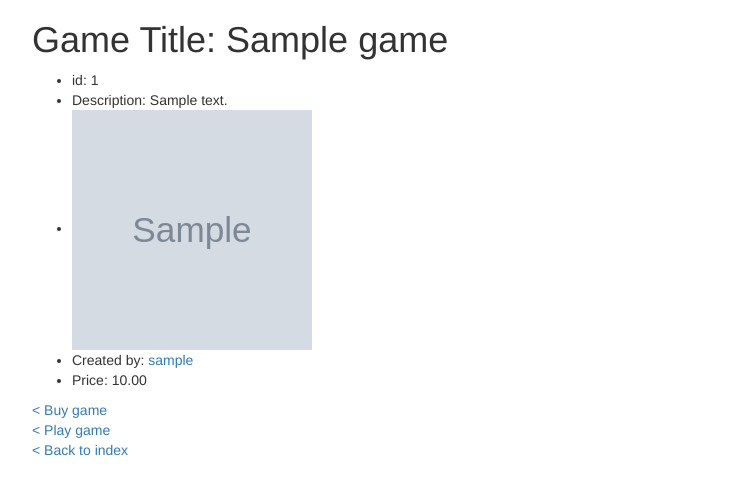
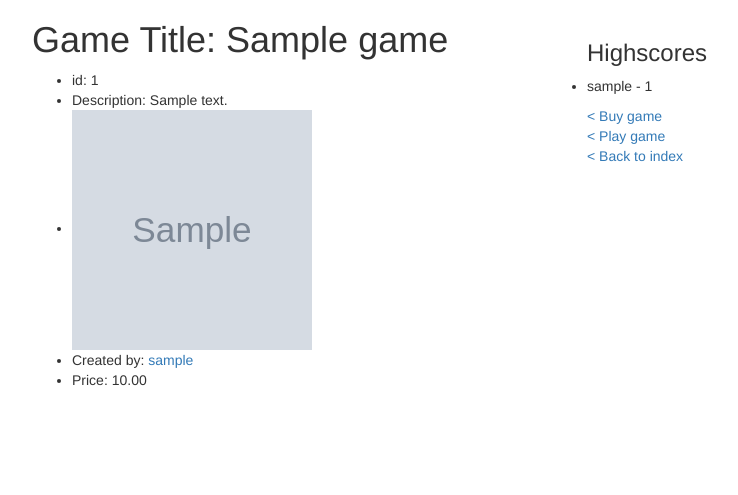
Before and after one commit to icesuperbravo/Gamesite, a Django app: page /games/1/ in a window 1280 px wide. Shown: the top 495 px of the page, without its empty margins (338-1076 px from the left). Run offline with Django 3.2, Linux system fonts and the light colour scheme; tables that the repository leaves empty hold one stand-in row (values such as "Sample post"); grey boxes marked "Sample" are stand-in pictures; parts of the project's set-up code (start-up, migrations or seed data) failed here and were passed over; some libraries are stand-ins or nearby versions.

Commit message:
add highscores model, list highscores in game_view

```diff
--- a/game/models.py
+++ b/game/models.py
@@ -59,13 +59,10 @@ class Profile(models.Model):
         return self.USERTYPE_CHOICES[self.usertype][1];
 
 
+class Highscore(models.Model):
+    player = models.ForeignKey('Profile')
+    game = models.ForeignKey('Game', on_delete=models.CASCADE, related_name='highscores')
+    value = models.IntegerField(null=False)
 
-
-# @receiver(post_save, sender=User)
-# def create_user_profile(sender, instance, created, **kwargs):
-#     if created:
-#         Profile.objects.create(user=instance)
-#
-# @receiver(post_save, sender=User)
-# def save_user_profile(sender, instance, **kwargs):
-#     instance.profile.save()
+    class Meta:
+        unique_together = (("player", "game"),)
--- a/game/templates/game/game_view.html
+++ b/game/templates/game/game_view.html
@@ -19,6 +19,18 @@
         </li>
         <li>Price: {{game.price}}</li>
     </ul>
+</div>
+
+<div>
+  <h3>Highscores</h3>
+  <ul>
+  {% for hs in game.highscores.all %}
+      <li>
+        {{hs.player.user.username}} - {{hs.value}}
+      </li>
+  {% endfor %}
+  </ul>
+</div>
 
 {% if edit_form != None %}
 <div>
```
